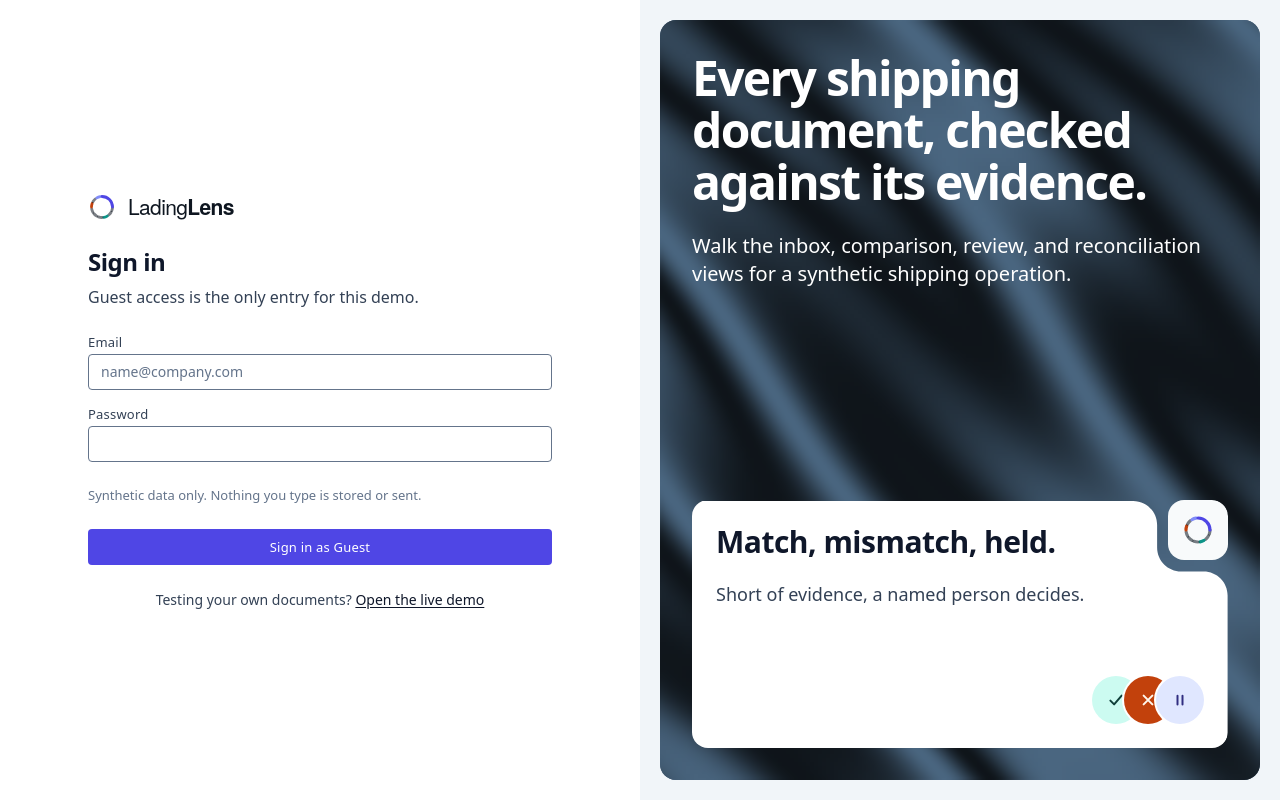
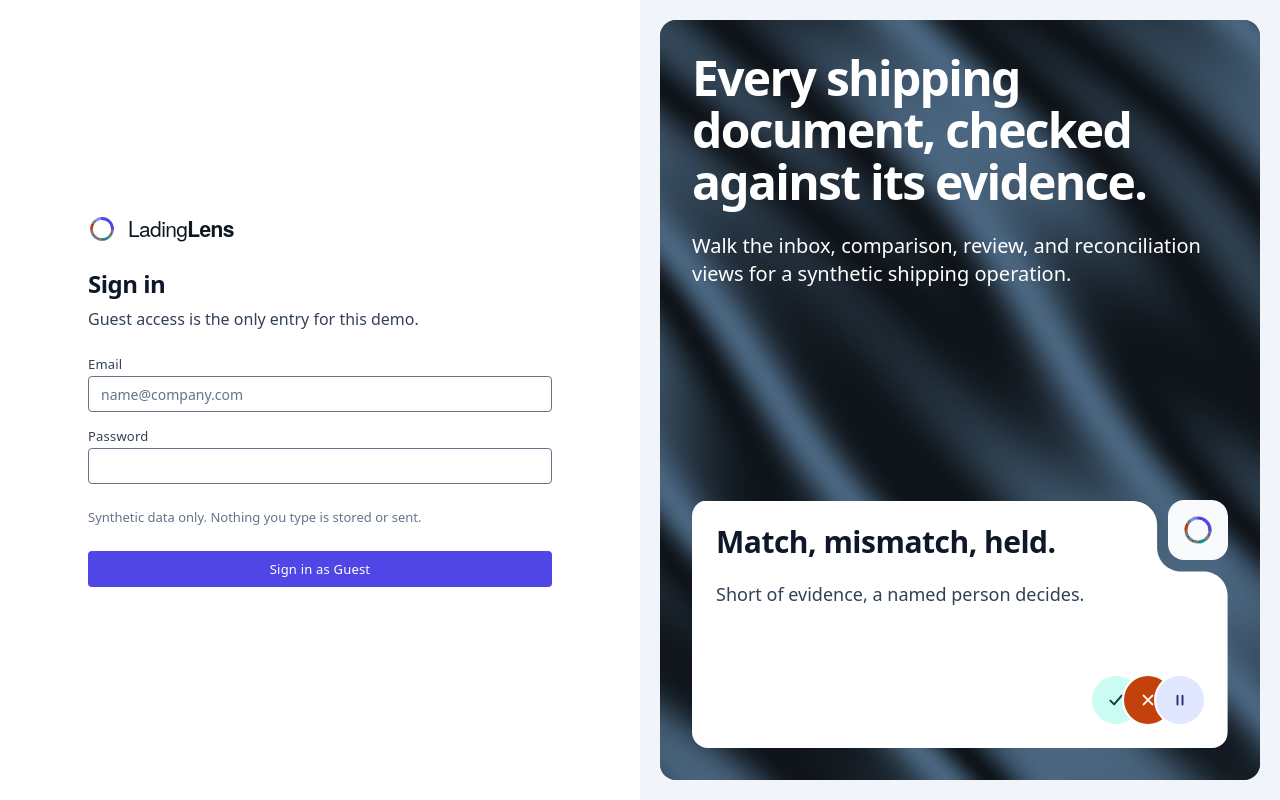
Before and after one commit to M1KUAPP/LadingLens, a React (Vite) app in the folder apps/web/: page /auth in a window 1280 px wide. Built offline with nearby package versions, Linux system fonts and the light colour scheme; a web font is replaced by a local one.

Commit message:
feat(web): drop live demo link from sign-in page

```diff
--- a/apps/web/src/pages/AuthPage.tsx
+++ b/apps/web/src/pages/AuthPage.tsx
@@ -42,12 +42,6 @@ export function AuthPage() {
           <Button className="auth-submit" onClick={enterAsGuest}>
             Sign in as Guest
           </Button>
-          <p className="auth-alt">
-            Testing your own documents?{' '}
-            <Link to="/judge" className="auth-alt-link">
-              Open the live demo
-            </Link>
-          </p>
         </div>
       </section>
       <section className="auth-panel" aria-label="About this demo">
--- a/apps/web/src/pages/auth-page.css
+++ b/apps/web/src/pages/auth-page.css
@@ -70,24 +70,6 @@
 
 .auth-submit {
   width: 100%;
-}
-
-.auth-alt {
-  margin: 0;
-  text-align: center;
-  color: var(--text-secondary);
-}
-
-.auth-alt-link {
-  border-radius: var(--radius-sm);
-  color: var(--text-primary);
-  text-decoration: underline;
-  text-underline-offset: 2px;
-}
-
-.auth-alt-link:focus-visible {
-  outline: none;
-  box-shadow: var(--focus-ring);
 }
 
 /* The panel: a sunken frame around one silk card, pinned while the form
```
Also changed, not shown: 1 other file (tests, documents, lock files or other folders).
